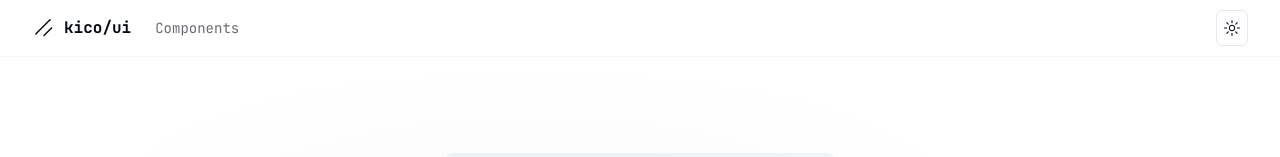
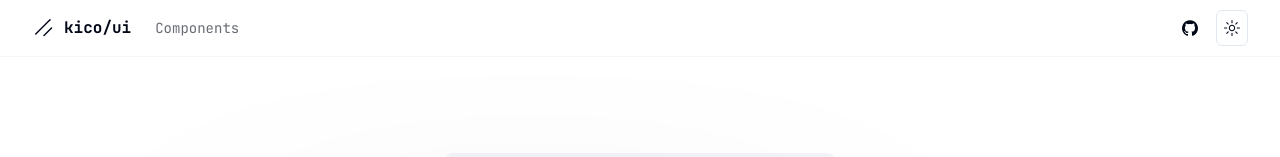
Before and after one commit to kico-ui/ui, a Next.js app: page / in a window 1280 px wide. Shown: the top 157 px of the page. Built offline with nearby package versions, Linux system fonts and the light colour scheme.

Commit message:
feat: add github link

```diff
--- a/src/components/site-header.tsx
+++ b/src/components/site-header.tsx
@@ -1,8 +1,13 @@
 "use client"
 
+import Link from "next/link"
 import MainNav from "@/components/main-nav"
 import MobileNav from "@/components/mobile-nav"
 import ModeToggle from "@/components/mode-toggle"
+import { siteConfig } from "@/config/site-config"
+import { buttonVariants } from "@/components/ui/button"
+import { Icons } from "@/components/icons/icons"
+import { cn } from "@/lib/utils"
 
 function SiteHeader() {
   return (
@@ -12,7 +17,20 @@ function SiteHeader() {
           <MainNav />
           <MobileNav />
         </div>
-        <div className="flex items-center">
+        <div className="flex items-center space-x-2">
+          <Link href={siteConfig.links.github} target="_blank" rel="noreferrer">
+            <div
+              className={cn(
+                buttonVariants({
+                  variant: "ghost",
+                }),
+                "w-9 px-0"
+              )}
+            >
+              <Icons.gitHub className="size-4" />
+              <span className="sr-only">GitHub</span>
+            </div>
+          </Link>
           <ModeToggle />
         </div>
       </div>
```
